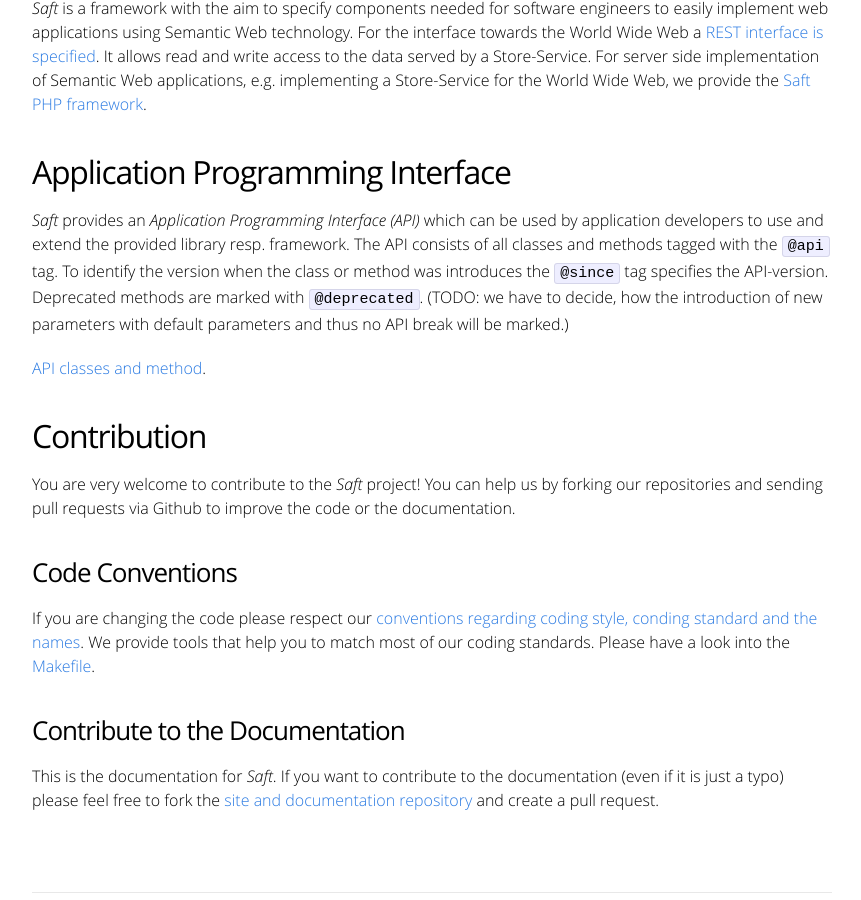
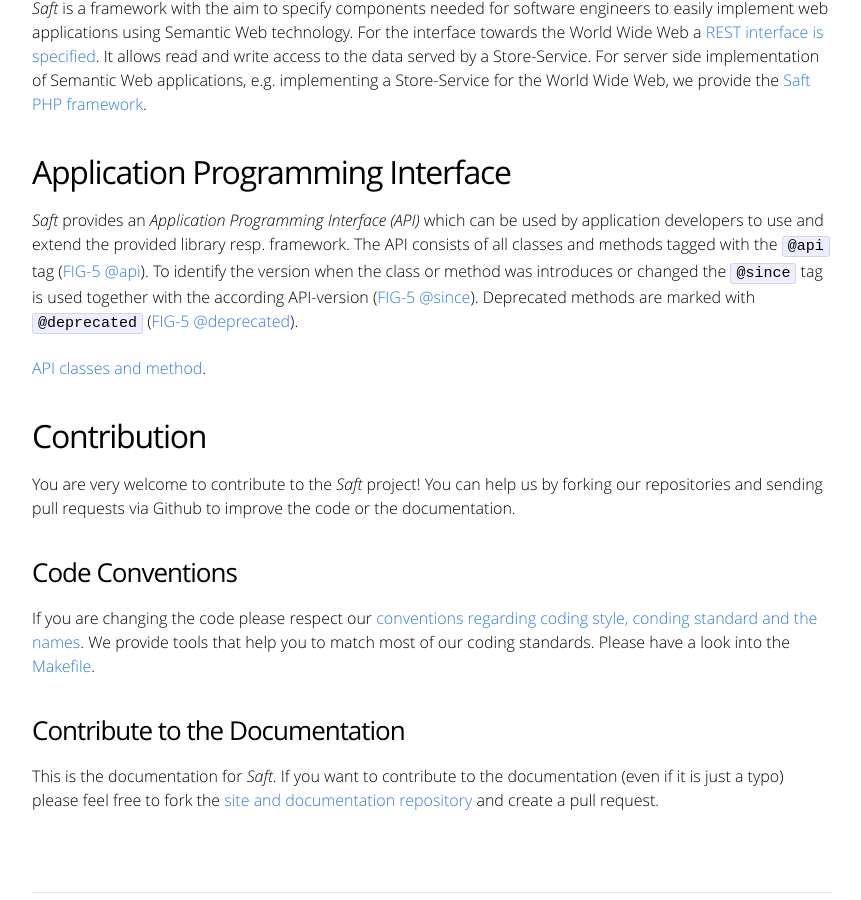
Before and after one commit to SaftIng/safting.github.io, a Jekyll site: the page built from doc/index.md, in a window 1280 px wide and 900 px high, scrolled down 1326 px. Shown: the whole window, without its empty margins (208-1069 px from the left). Built offline with Jekyll 4.4.1, drawn with Linux system fonts in a browser that asks for light colours.

Commit message:
Add reverences to FIG-5 draft

```diff
--- a/doc/index.md
+++ b/doc/index.md
@@ -36,7 +36,7 @@ For server side implementation of Semantic Web applications, e.g. implementing a
 ## Application Programming Interface
 
 _Saft_ provides an _Application Programming Interface (API)_ which can be used by application developers to use and extend the provided library resp. framework.
-The API consists of all classes and methods tagged with the `@api` tag. To identify the version when the class or method was introduces the `@since` tag specifies the API-version. Deprecated methods are marked with `@deprecated`. (TODO: we have to decide, how the introduction of new parameters with default parameters and thus no API break will be marked.)
+The API consists of all classes and methods tagged with the `@api` tag ([FIG-5 @api](https://github.com/phpDocumentor/fig-standards/blob/master/proposed/phpdoc.md#81-api)). To identify the version when the class or method was introduces or changed the `@since` tag is used together with the according API-version ([FIG-5 @since](https://github.com/phpDocumentor/fig-standards/blob/master/proposed/phpdoc.md#817-since)). Deprecated methods are marked with `@deprecated` ([FIG-5 @deprecated](https://github.com/phpDocumentor/fig-standards/blob/master/proposed/phpdoc.md#85-deprecated)).
 
 [API classes and method](apimethods).
 
```
